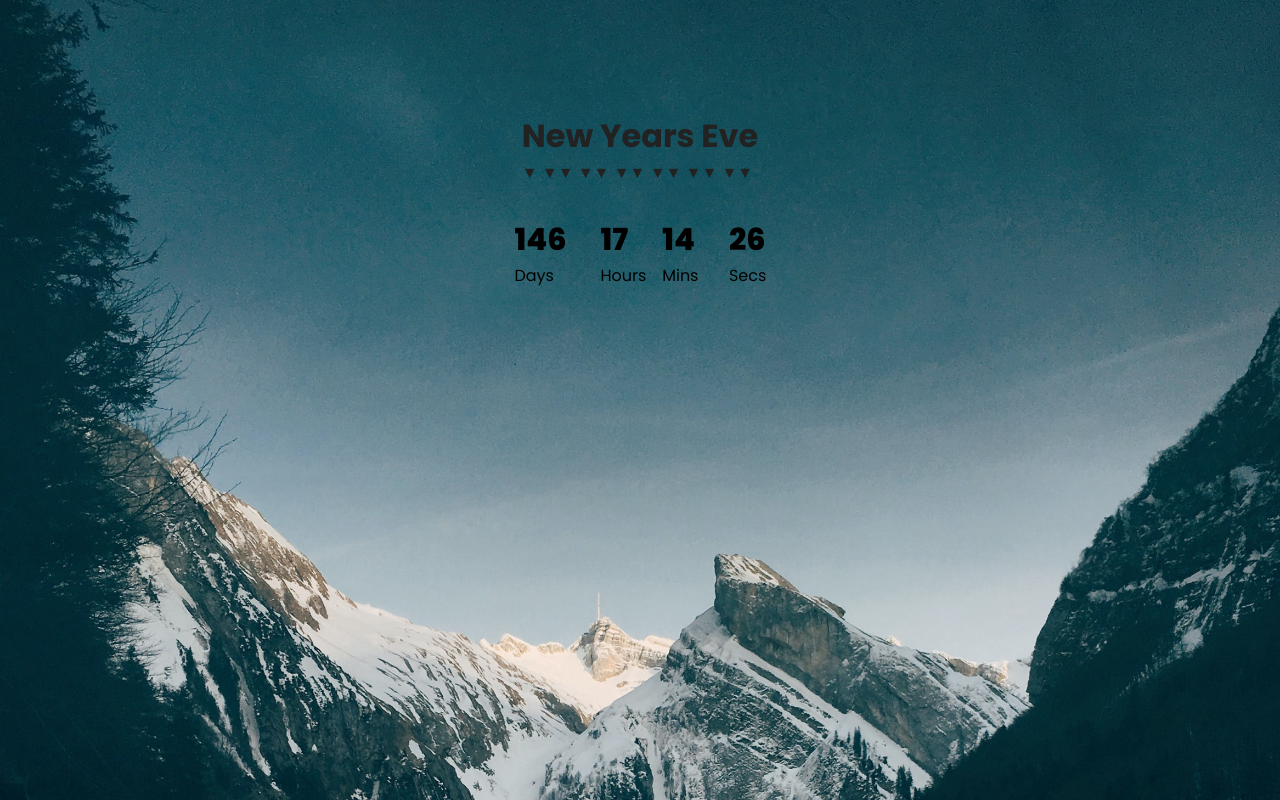
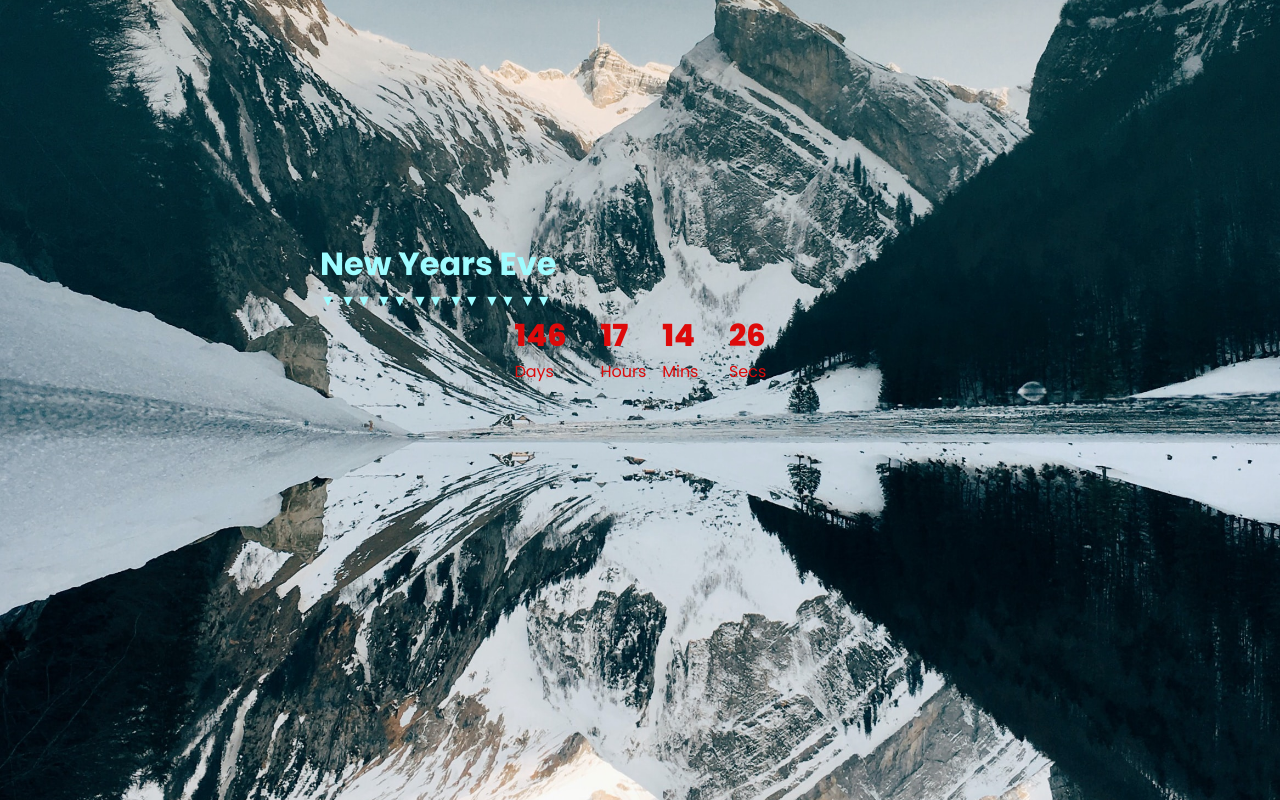
Before and after one commit to sourcebykhalid/Countdown-Timer, a plain HTML site: page index.html in a window 1280 px wide. Drawn offline with Linux system fonts and the light colour scheme.

Commit message:
Countdown timer for the new year

```diff
--- a/style.css
+++ b/style.css
@@ -6,27 +6,32 @@
   box-sizing: border-box;
 }
 body {
-  background: url(snow.jpg);
+  background-image: url(snow.jpg);
   background-size: cover;
-
-  font-family: "Poppins", sans-serif;
-}
-
-.container {
+  background-position: center;
   display: flex;
   justify-content: center;
   align-items: center;
   flex-direction: column;
+  font-family: "Poppins", sans-serif;
+  min-height: 100vh;
+  margin-top: -15rem;
+  color: rgb(221, 10, 10);
+}
+
+.container {
+  width: 50%;
+  height: 40vh;
+  margin-top: 16rem;
 }
 .heading {
   margin-top: 7rem;
-  color: #232222;
+  color: #9efcff;
 }
 .countdown {
   display: flex;
   align-items: center;
   justify-content: center;
-  margin-top: 2rem;
   margin-left: 34px;
 }
 
```
